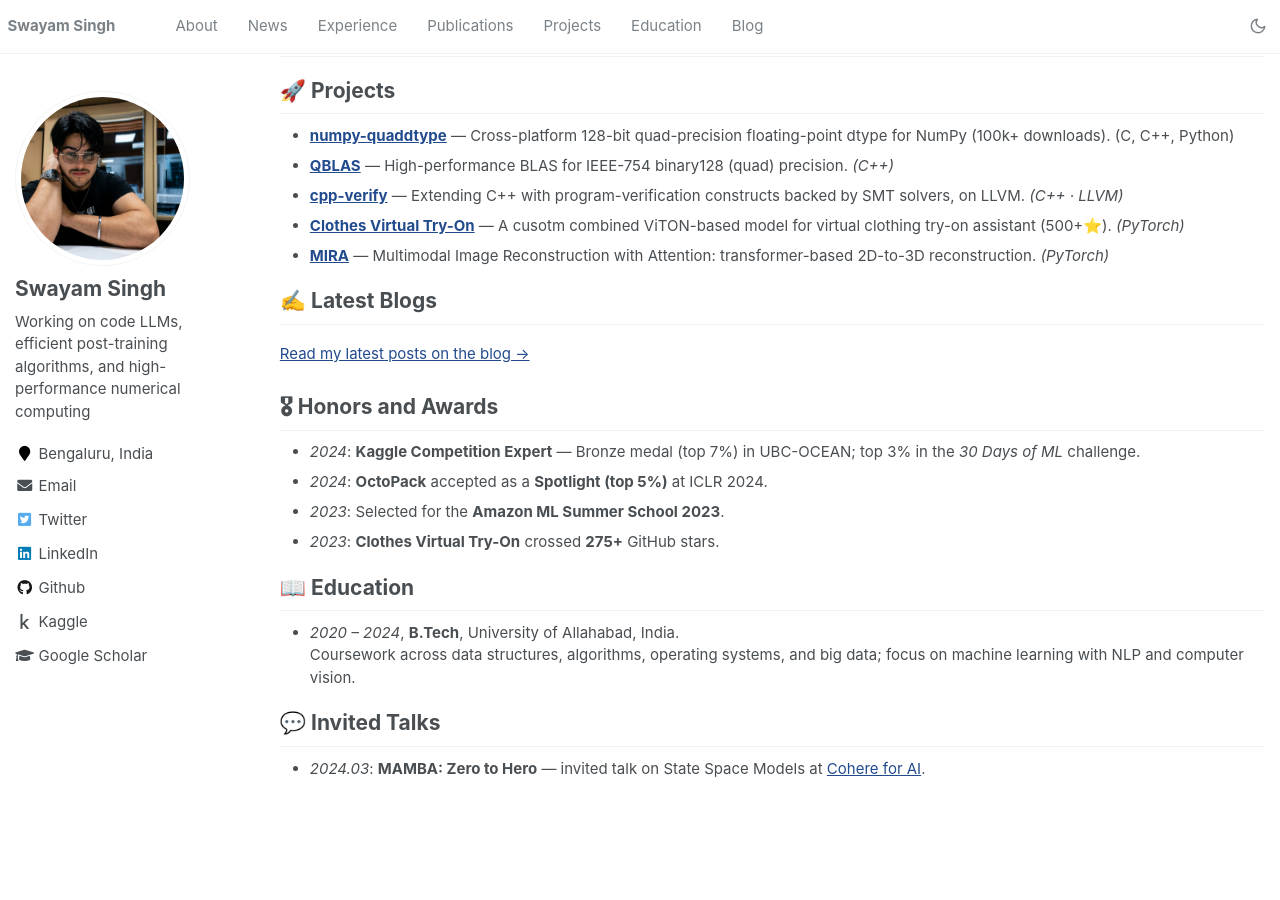
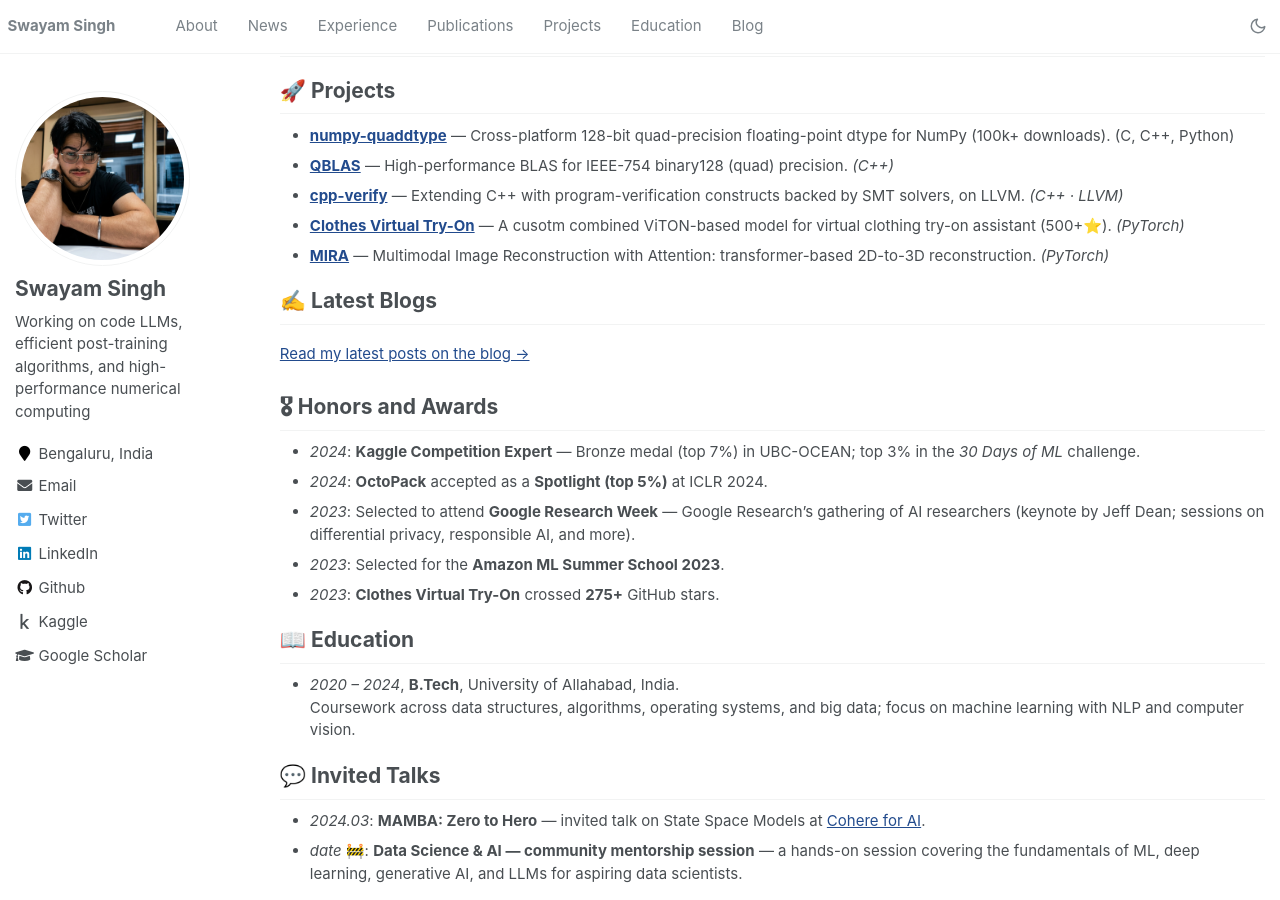
Before and after one commit to SwayamInSync/SwayamInSync.github.io, a Jekyll site: the page built from _pages/about.md, in a window 1280 px wide and 900 px high, scrolled down 1623 px. Built offline with Jekyll 4.4.1, drawn with Linux system fonts in a browser that asks for light colours; comment, search, counter and statistics services are not loaded; before the commit the page ends 2418 px from its top, so only the background shows below that.

Commit message:
Add Google Research Week (Honors) and a data-science mentorship talk (Talks)
Co-Authored-By: Claude Opus 4.8 (1M context) <noreply@anthropic.com>

```diff
--- a/_pages/about.md
+++ b/_pages/about.md
@@ -95,6 +95,7 @@ Raymond Li, …, **Swayam Singh**, et al. (BigCode)
 
 - _2024_: **Kaggle Competition Expert** — Bronze medal (top 7%) in UBC-OCEAN; top 3% in the _30 Days of ML_ challenge.
 - _2024_: **OctoPack** accepted as a **Spotlight (top 5%)** at ICLR 2024.
+- _2023_: Selected to attend **Google Research Week** — Google Research's gathering of AI researchers (keynote by Jeff Dean; sessions on differential privacy, responsible AI, and more). <!-- 🚧 MARKER: confirm year -->
 - _2023_: Selected for the **Amazon ML Summer School 2023**.
 - _2023_: **Clothes Virtual Try-On** crossed **275+** GitHub stars.
 
@@ -105,4 +106,5 @@ Raymond Li, …, **Swayam Singh**, et al. (BigCode)
 # 💬 Invited Talks
 
 - _2024.03_: **MAMBA: Zero to Hero** — invited talk on State Space Models at [Cohere for AI](https://cohere.com/research).
+- _date_ 🚧: **Data Science & AI — community mentorship session** — a hands-on session covering the fundamentals of ML, deep learning, generative AI, and LLMs for aspiring data scientists. <!-- 🚧 MARKER: add date + host/community name -->
 <!-- 🚧 MARKER: add more talks here -->
```
